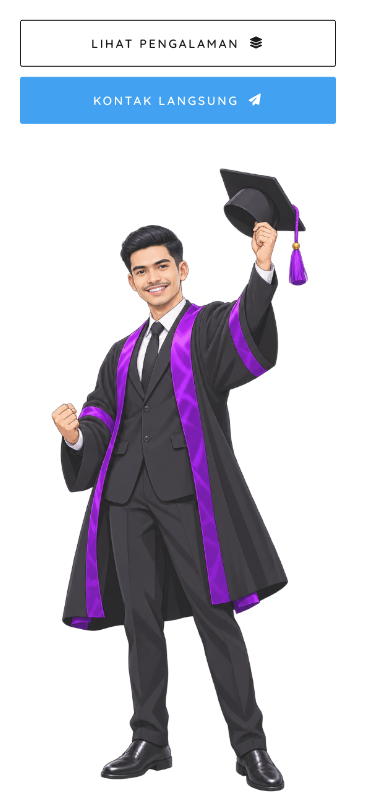
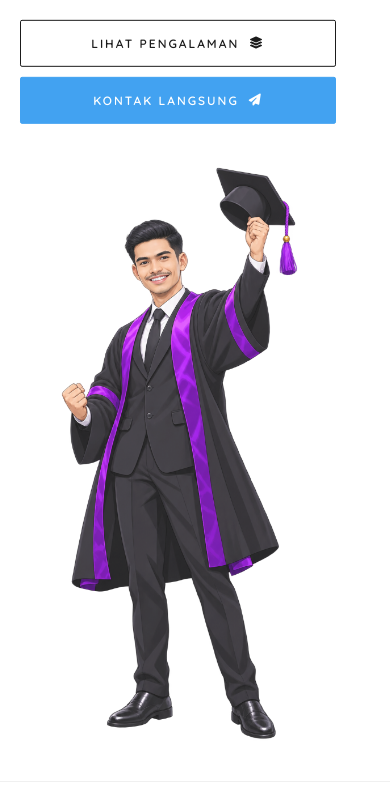
Before and after one commit to ricky-mr/ricky_r, a plain HTML site: page index.html in a window 390 px wide. Shown: the part 313-1107 px from the top of the page. Drawn offline with nearby package versions, Linux system fonts and the light colour scheme; a web font is replaced by a local one.

Commit message:
Add files via upload

```diff
--- a/index.html
+++ b/index.html
@@ -95,7 +95,8 @@
                 <span class="hero-badge">UNIVERSITAS TANGERANG RAYA &bull; S1 TEKNOLOGI INFORMASI (2026)</span>
                 <h2 class="hero-title">Hi! I'm<br />Ricky Ramadhan</h2>
                 <p class="hero-subtitle">
-                  Lulusan S1 Teknologi Informasi <strong>Universitas Tangerang Raya</strong> (<strong>S.Kom.</strong>) dengan keahlian di bidang
+                  Lulusan S1 Teknologi Informasi <strong>Universitas Tangerang Raya</strong> (<strong>S.Kom.</strong>)
+                  dengan keahlian di bidang
                   <a href="#skills">Software Engineering</a>, <a href="#skills">Web Development</a>, serta manajemen
                   mutu &amp; dokumen industri.
                 </p>
@@ -111,7 +112,8 @@
               </div>
               <div class="hero-image-col">
                 <div class="hero-person-wrapper">
-                  <img src="ricky-hero.PNG?v=2" onerror="this.onerror=null;this.src='ricky-hero.png?v=2';" alt="Ricky Ramadhan, S.Kom. Wisuda Universitas Tangerang Raya" class="hero-person-img" />
+                  <img src="ricky-hero-1.png?v=3" onerror="this.onerror=null;this.src='ricky-hero.PNG?v=3';"
+                    alt="Ricky Ramadhan, S.Kom. Wisuda Universitas Tangerang Raya" class="hero-person-img" />
                 </div>
               </div>
             </div>
@@ -138,7 +140,8 @@
               </div>
               <div class="hero-image-col">
                 <div class="hero-person-wrapper">
-                  <img src="ricky-hero-2.png?v=2" onerror="this.onerror=null;this.src='ricky-hero-2.PNG?v=2';" alt="Ricky Ramadhan, S.Kom. Universitas Tangerang Raya" class="hero-person-img" />
+                  <img src="ricky-hero-2.png?v=2" onerror="this.onerror=null;this.src='ricky-hero-2.PNG?v=2';"
+                    alt="Ricky Ramadhan, S.Kom. Universitas Tangerang Raya" class="hero-person-img" />
                 </div>
               </div>
             </div>
@@ -170,7 +173,8 @@
             <div class="about-text">
               <p class="lead-p">
                 <strong>Halo, saya Ricky Ramadhan, S.Kom.</strong> Saya adalah lulusan Strata-1 (S1) program studi
-                <strong>Teknologi Informasi</strong> di <strong>Universitas Tangerang Raya (UNTARA)</strong> tahun 2026 (kelahiran tahun 2002) yang berdomisili di Kabupaten
+                <strong>Teknologi Informasi</strong> di <strong>Universitas Tangerang Raya (UNTARA)</strong> tahun 2026
+                (kelahiran tahun 2002) yang berdomisili di Kabupaten
                 Bogor.
               </p>
               <p>
@@ -398,7 +402,8 @@
                   <ul>
                     <li><strong>Kampus:</strong> Universitas Tangerang Raya (UNTARA)</li>
                     <li><strong>Program Studi:</strong> S1 Teknologi Informasi — Gelar Sarjana Komputer (S.Kom.)</li>
-                    <li><strong>Fokus Keahlian:</strong> Rekayasa Perangkat Lunak, Pengembangan Aplikasi Web, dan Manajemen Sistem Informasi.</li>
+                    <li><strong>Fokus Keahlian:</strong> Rekayasa Perangkat Lunak, Pengembangan Aplikasi Web, dan
+                      Manajemen Sistem Informasi.</li>
                   </ul>
                 </div>
               </div>
--- a/style.css
+++ b/style.css
@@ -1364,18 +1364,17 @@ img {
   }
 
   .hero-person-wrapper {
-    max-width: 400px;
+    max-width: 340px;
     width: 100%;
     margin: 0 auto;
   }
 
   .hero-person-img {
-    width: auto;
-    max-width: 96%;
-    height: 75vh;
-    max-height: 680px;
-    min-height: 440px;
+    width: 100%;
+    height: 580px;
+    max-height: 75vh;
     object-fit: contain;
+    object-position: bottom center;
     margin: 0 auto;
     transform: none;
   }
```
Also changed, not shown: ricky-hero-1.png (added).
